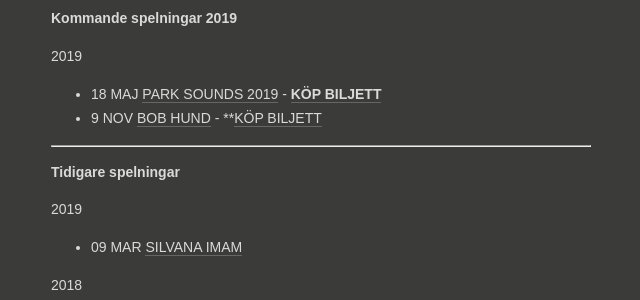
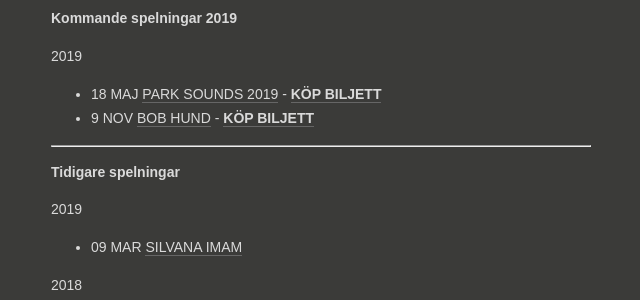
Before and after one commit to parksounds/1934.nu, a Jekyll site: the page built from index.md, in a window 1280 px wide. Shown: the part 386-686 px from the top of the page, without its empty margins (319-959 px from the left). Built offline with Jekyll 4.4.1, drawn with Linux system fonts in a browser that asks for light colours; our own code applies the rules of GitHub Pages for plain Markdown files.

Commit message:
Content edit
Edit

```diff
--- a/index.md
+++ b/index.md
@@ -14,7 +14,7 @@ Musikföreningen 1934 är en arrangörsförening som älskar livemusik. Namnet k
 2019
 
 * 18 MAJ [PARK SOUNDS 2019](https://parksounds.se/) - **[Köp biljett](https://secure.tickster.com/mcpx1mu3pkb29hl)**
-* 9 NOV [BOB HUND](https://www.facebook.com/events/639686916483919/) - **[Köp biljett](https://secure.tickster.com/9r9elf8rjfbt9zj)
+* 9 NOV [BOB HUND](https://www.facebook.com/events/639686916483919/) - **[Köp biljett](https://secure.tickster.com/9r9elf8rjfbt9zj)**
 
 
 ----------
```
